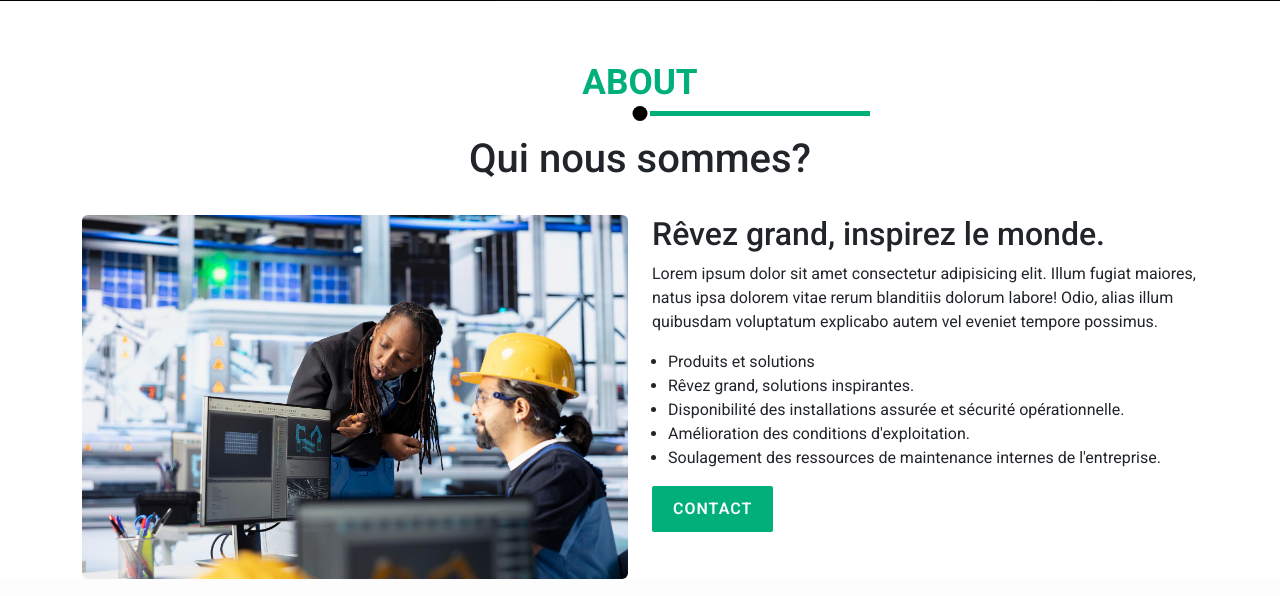
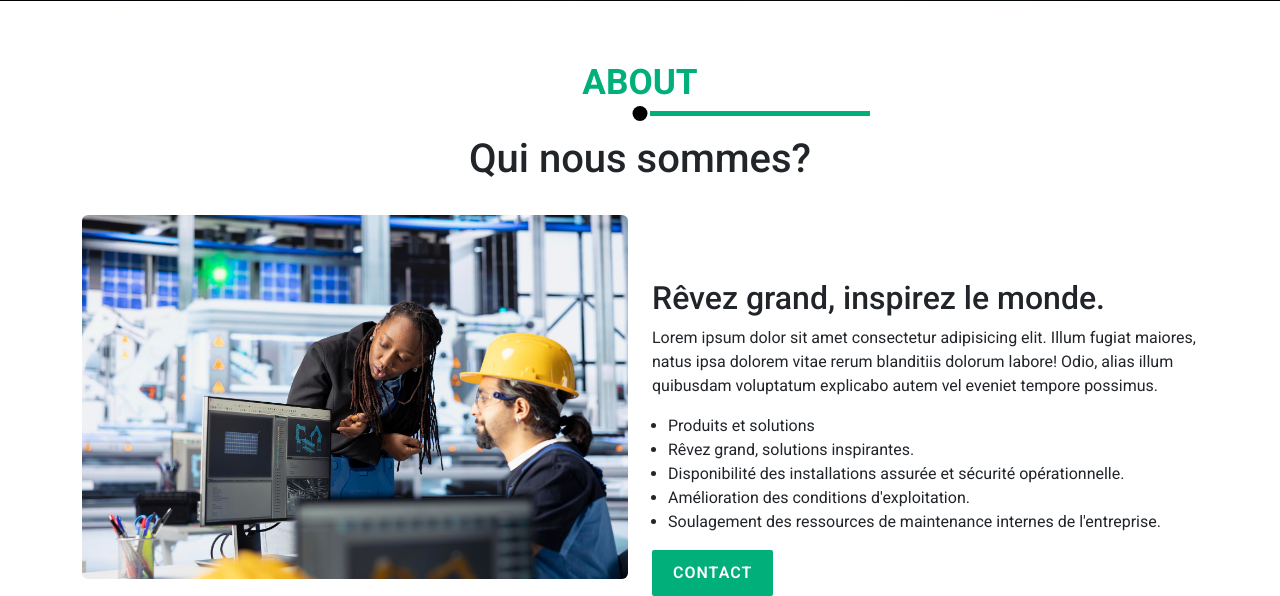
Before and after one commit to Denismaka/Factory, a PHP site: page / in a window 1280 px wide. Shown: the part 799-1395 px from the top of the page. Run offline with PHP 8.4, Linux system fonts and the light colour scheme.

Commit message:
correction du style css de la section about

```diff
--- a/assets/css/style.css
+++ b/assets/css/style.css
@@ -206,6 +206,9 @@ header.sticky {
 /* ############## */
 /* About */
 /* ############## */
+#about .container .row .col-md-6:last-child {
+  margin-top: 4rem;
+}
 
 /* ############## */
 /* Services */
```
